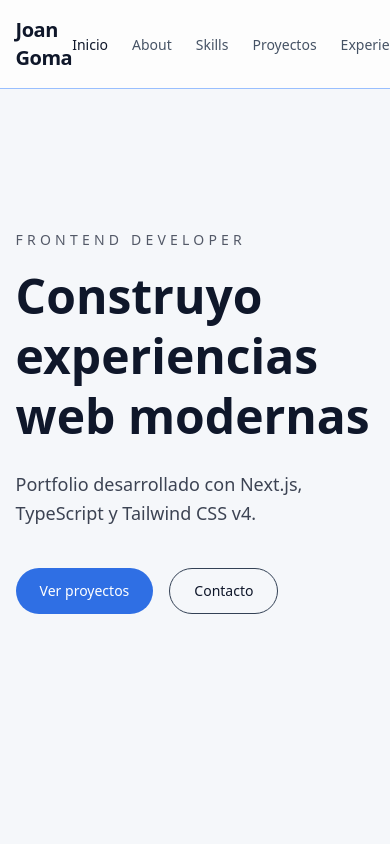
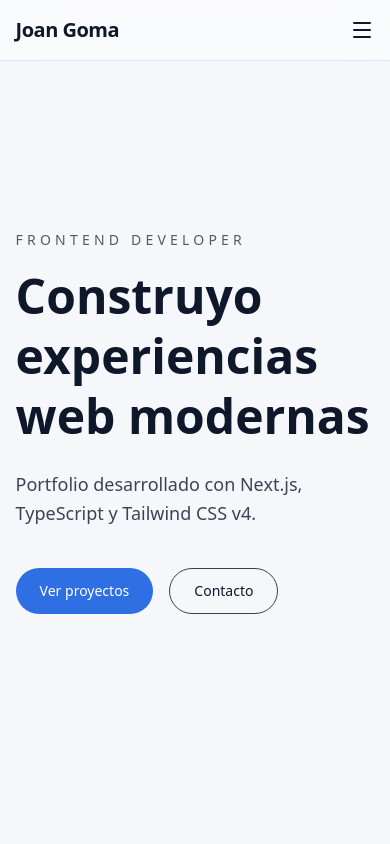
Before and after one commit to joangoma-code/portfolio, a Next.js app: page / in a window 390 px wide. Shown: the top 844 px of the page. Built offline with nearby package versions, Linux system fonts and the light colour scheme.

Commit message:
responsive navbar

```diff
--- a/components/layout/Navbar.tsx
+++ b/components/layout/Navbar.tsx
@@ -1,62 +1,241 @@
-'use client'
+"use client";
+
+import { useEffect, useState } from "react";
 
 import Link from "next/link";
 
+import {
+  Menu,
+  X,
+} from "lucide-react";
+
 import Container from "../ui/Container";
+
 import ThemeToogle from "@/components/ThemeToogle";
+
 import { links } from "@/data/links";
 
 import { useActiveSection } from "../providers/ActiveSectionProvider";
 
+export default function Navbar() {
+  const { activeSection } =
+    useActiveSection();
 
-export default function Navbar() {
-  const { activeSection, passedHero } = useActiveSection();
+  const [isOpen, setIsOpen] =
+    useState(false);
+
+  const [isVisible, setIsVisible] =
+    useState(true);
+
+  const [lastScrollY, setLastScrollY] =
+    useState(0);
+
+  const [isNavigating, setIsNavigating] = useState(false);
+
+  useEffect(() => {
+    const handleScroll = () => {
+
+      if(isNavigating) return
+
+      const currentScrollY = window.scrollY;
+
+      // evita micro-scroll flickering
+      if (
+        Math.abs(
+          currentScrollY - lastScrollY
+        ) < 10
+      )
+        return;
+
+      // siempre visible arriba del todo
+      if (currentScrollY < 120) {
+        setIsVisible(true);
+        setLastScrollY(currentScrollY);
+        return;
+      }
+
+      /*
+        bajar = esconder
+        subir = mostrar
+      */
+
+      if (currentScrollY > lastScrollY) {
+        setIsVisible(false);
+      } else {
+        setIsVisible(true);
+      }
+
+      setLastScrollY(currentScrollY);
+    };
+
+    window.addEventListener(
+      "scroll",
+      handleScroll
+    );
+
+    return () =>
+      window.removeEventListener(
+        "scroll",
+        handleScroll
+      );
+  }, [lastScrollY]);
 
   return (
-    <header className=
-      "fixed top-0 z-50 w-full border-b border-(--color-border) bg-(--color-card) backdrop-blur-xl"
+    <>
+      {/* NAVBAR */}
+
+      <header
+        className={`
+          fixed top-0 z-50 w-full
+          border-b border-(--color-border)/30
+          bg-(--color-card)/70
+          backdrop-blur-xl
+
+          transition-all duration-900 ease-[cubic-bezier(0.16,1,0.3,1)]
+
+          ${
+            isVisible
+              ? "translate-y-0 opacity-100"
+              : "-translate-y-full opacity-0"
+          }
+        `}
       >
-      {/*
-        ${
-          passedHero ? "translate-x-10 opacity-0" : "translate-x-0 opacity-100"
-        }
-      */}
-      <Container className=
-      "flex items-center justify-between py-4">
+        <Container className="flex items-center justify-between py-4">
+          {/* LOGO */}
+
           <Link
             href="#inicio"
-          className=
-          "text-xl font-semibold tracking-tight transition-opacity hover:opacity-60"
+            className="
+              text-xl font-semibold tracking-tight
+              transition-opacity duration-300
+              hover:opacity-60
+            "
           >
             Joan Goma
           </Link>
 
-        <nav aria-label="Navegación principal">
+          {/* DESKTOP NAV */}
+
+          <nav
+            aria-label="Navegación principal"
+            className="hidden md:block"
+          >
             <ul className="flex items-center gap-6">
               {links.map((link) => {
-              const isActive = activeSection === link.id;
-              return(
+                const isActive =
+                  activeSection ===
+                  link.id;
+
+                return (
                   <li key={link.id}>
-                {/* DELETE ??? */}
                     <Link
                       href={`#${link.id}`}
                       className={`
                         text-sm transition-all duration-300
-                    ${isActive ? "text-(--color-foreground) opacity-100" : "text-(--color-foreground2) opacity-90"}
+
+                        ${
+                          isActive
+                            ? "text-(--color-foreground) opacity-100"
+                            : "text-(--color-foreground2) opacity-80"
+                        }
+
                         hover:opacity-60
                       `}
                     >
                       {link.label}
                     </Link>
                   </li>
-              )
+                );
               })}
+
               <li>
                 <ThemeToogle />
               </li>
             </ul>
           </nav>
+
+          {/* MOBILE BUTTON */}
+
+          <button
+            onClick={() =>
+              setIsOpen(!isOpen)
+            }
+            className="
+              flex md:hidden
+              text-(--color-foreground)
+
+              transition-transform duration-300
+              hover:scale-110
+            "
+          >
+            {isOpen ? (
+              <X className="size-6" />
+            ) : (
+              <Menu className="size-6" />
+            )}
+          </button>
         </Container>
       </header>
+
+      {/* MOBILE MENU */}
+
+      <div
+        className={`
+          fixed inset-0 z-40
+          bg-(--color-background)/90
+          backdrop-blur-2xl
+
+          transition-all duration-500
+          ease-[cubic-bezier(0.16,1,0.3,1)]
+
+          md:hidden
+
+          ${
+            isOpen
+              ? "pointer-events-auto opacity-100"
+              : "pointer-events-none opacity-0"
+          }
+        `}
+      >
+        <nav className="flex h-full items-center justify-center">
+          <ul className="space-y-10 text-center">
+            {links.map((link) => {
+              const isActive =
+                activeSection ===
+                link.id;
+
+              return (
+                <li key={link.id}>
+                  <Link
+                    href={`#${link.id}`}
+                    onClick={() =>
+                      setIsOpen(false)
+                    }
+                    className={`
+                      text-3xl font-medium
+                      transition-all duration-300
+
+                      ${
+                        isActive
+                          ? "text-(--color-primary)"
+                          : "text-(--color-foreground)"
+                      }
+
+                      hover:opacity-60
+                    `}
+                  >
+                    {link.label}
+                  </Link>
+                </li>
+              );
+            })}
+
+            <li className="flex justify-center pt-6">
+              <ThemeToogle />
+            </li>
+          </ul>
+        </nav>
+      </div>
+    </>
   );
 }
--- a/components/layout/SideNav.tsx
+++ b/components/layout/SideNav.tsx
@@ -14,7 +14,7 @@ export default function SideNav() {
   return (
     <aside
       className={`
-        fixed left-8 top-1/2 z-50 hidden
+        fixed left-6 top-1/2 z-50 hidden
         -translate-y-1/2
         lg:flex
         transition-all duration-500
@@ -24,7 +24,7 @@ export default function SideNav() {
       `}
     >
       <nav>
-        <ul className="space-y-6">
+        <ul className="space-y-4">
           {links.map((link) => {
             const isActive = activeSection === link.id && activeSection !== "inicio";
 
@@ -43,9 +43,9 @@ export default function SideNav() {
                     `}
                   >
                     {isActive ? (
-                      <Hexagon className="size-5" />
+                      <Hexagon className="size-5 absoluteStrokeWidth={true} stroke-2" />
                     ) : (
-                      <Diamond className="size-5" />
+                      <Diamond className="size-5 absoluteStrokeWidth={true} stroke-1" />
                     )}
                   </span>
 
@@ -53,7 +53,7 @@ export default function SideNav() {
                   <span
                     className={`
                       text-sm transition-all
-                      ${isActive ? "text-(--color-foreground2) opacity-30" : "opacity-0"}
+                      ${isActive ? "text-(--color-foreground2) opacity-0" : "opacity-0"}
                     `}
                   >
                     {link.label}
```
Lines whose indentation alone changed are shown as unchanged.
